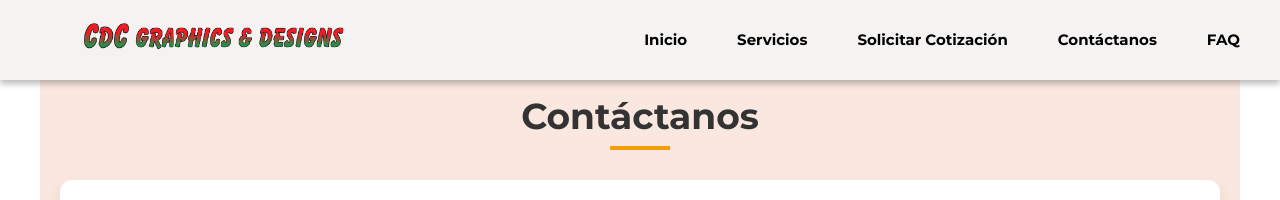
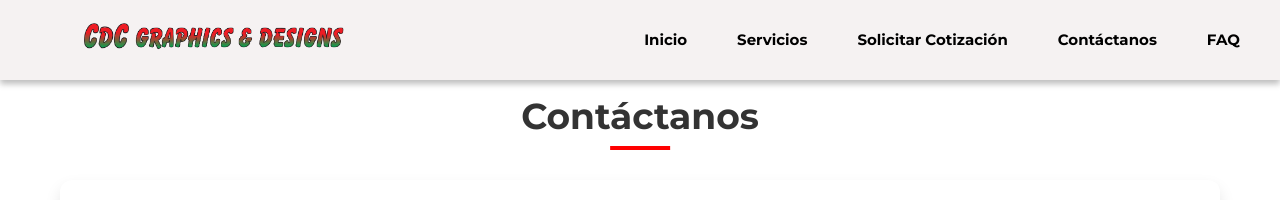
Before and after one commit to kirito2060/Yo, a plain HTML site: page template/contacto.html in a window 1280 px wide. Shown: the top 200 px of the page. Drawn offline with Linux system fonts and the light colour scheme; files whose address does not match are found by name.

Commit message:
Update contacto.css
Colores actualizados

```diff
--- a/template/contacto.css
+++ b/template/contacto.css
@@ -14,7 +14,7 @@ body {
     padding: 120px 20px 40px 20px;
     padding-top: 70px;
     box-sizing: border-box;
-    background-color: #fae8e0;
+    background-color: #ffffff;
 }
 
 .contact-container h1 {
@@ -33,7 +33,7 @@ body {
     display: block;
     width: 60px;
     height: 4px;
-    background-color: #f59e0b;
+    background-color: #ff0000;
     margin: 8px auto 0;
 }
 
```
